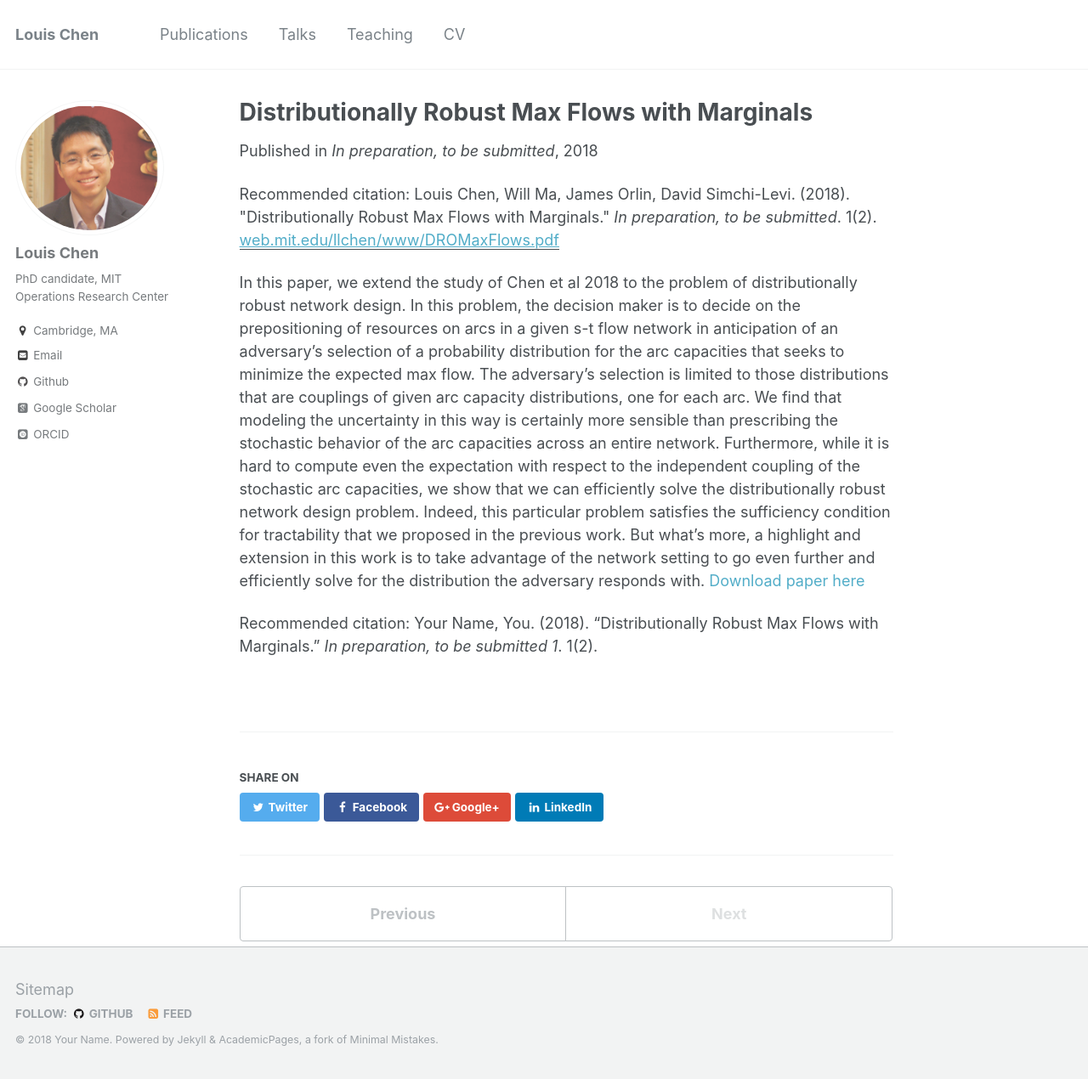
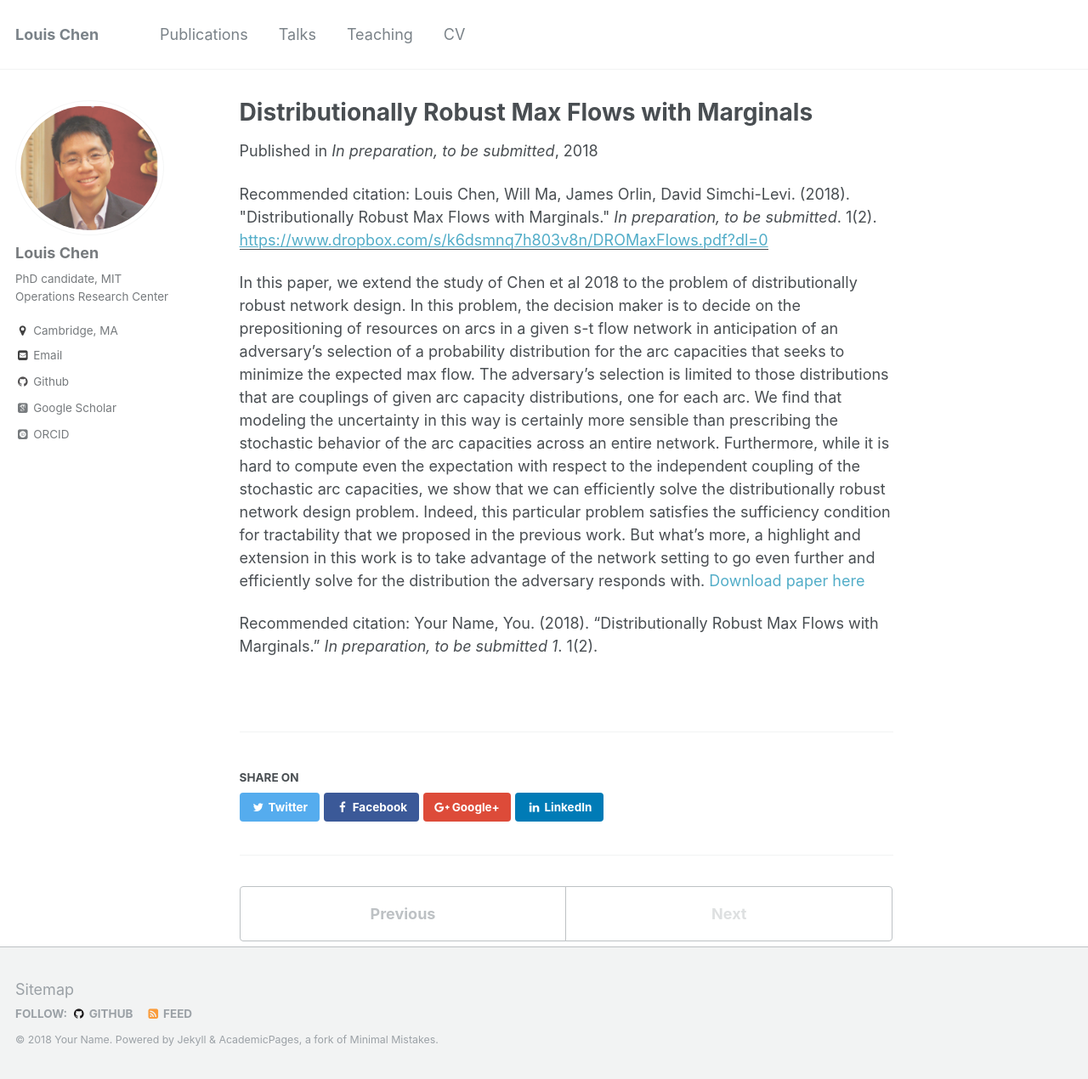
Before and after one commit to LouisLChen/LouisLChen.github.io, a Jekyll site: the page built from _publications/2010-10-01-paper-title-number-2.md, in a window 1280 px wide and 1270 px high. Shown: the whole window at 85% size. Built offline with Jekyll 4.4.1, drawn with Linux system fonts in a browser that asks for light colours; some web fonts are replaced.

Commit message:
Update 2010-10-01-paper-title-number-2.md

```diff
--- a/_publications/2010-10-01-paper-title-number-2.md
+++ b/_publications/2010-10-01-paper-title-number-2.md
@@ -6,10 +6,10 @@ excerpt: 'Consider an s-t flow network in which the arc capacities are distribut
  over the set of s-t cuts, which we show can be found efficiently.'
 date: 2018-10-01
 venue: 'In preparation, to be submitted'
-paperurl: 'web.mit.edu/llchen/www/DROMaxFlows.pdf'
+paperurl: 'https://www.dropbox.com/s/k6dsmnq7h803v8n/DROMaxFlows.pdf?dl=0'
 citation: 'Louis Chen, Will Ma, James Orlin, David Simchi-Levi. (2018). &quot;Distributionally Robust Max Flows with Marginals.&quot; <i>In preparation, to be submitted</i>. 1(2).'
 ---
 In this paper, we extend the study of Chen et al 2018 to the problem of distributionally robust network design. In this problem, the decision maker is to decide on the prepositioning of resources on arcs in a given s-t flow network in anticipation of an adversary's selection of a probability distribution for the arc capacities that seeks to minimize the expected max flow. The adversary's selection is limited to those distributions that are couplings of given arc capacity distributions, one for each arc. We find that modeling the uncertainty in this way is certainly more sensible than prescribing the stochastic behavior of the arc capacities across an entire network. Furthermore, while it is hard to compute even the expectation with respect to the independent coupling of the stochastic arc capacities, we show that we can efficiently solve the distributionally robust network design problem. Indeed, this particular problem satisfies the sufficiency condition for tractability that we proposed in the previous work. But what's more, a highlight and extension in this work is to take advantage of the network setting to go even further and efficiently solve for the distribution the adversary responds with.
-[Download paper here](web.mit.edu/llchen/www/DROMaxFlows.pdf)
+[Download paper here](https://www.dropbox.com/s/k6dsmnq7h803v8n/DROMaxFlows.pdf?dl=0)
 
 Recommended citation: Your Name, You. (2018). "Distributionally Robust Max Flows with Marginals." <i>In preparation, to be submitted  1</i>. 1(2).
```
